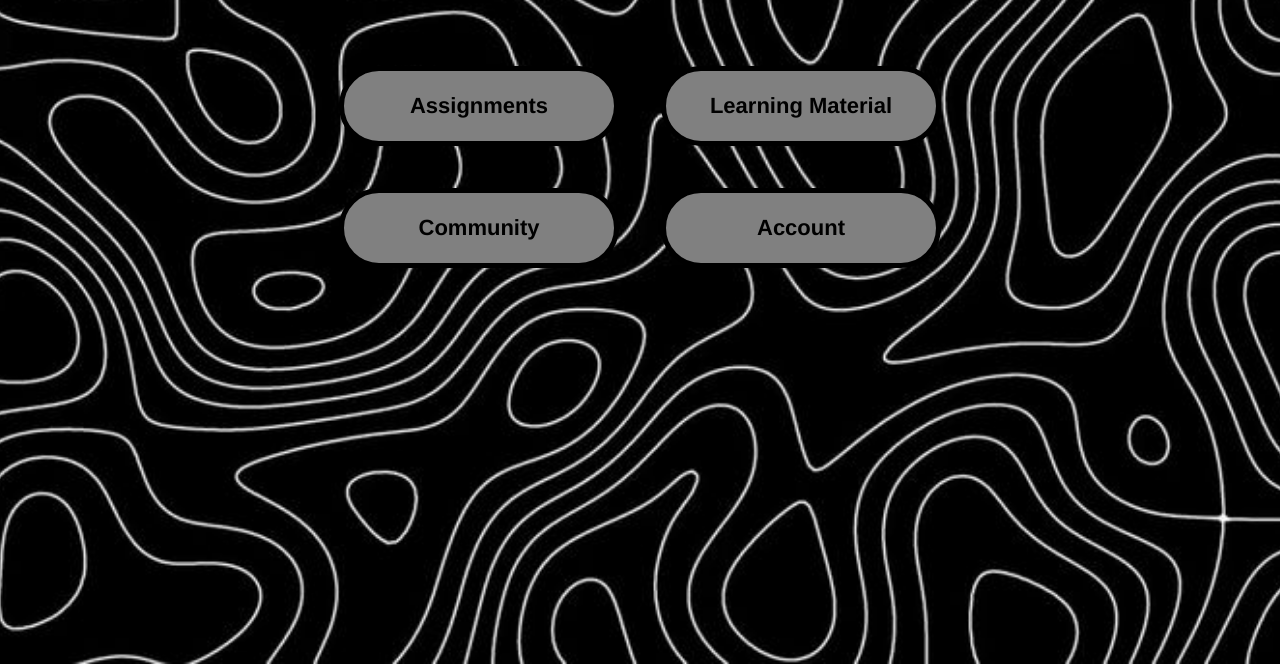
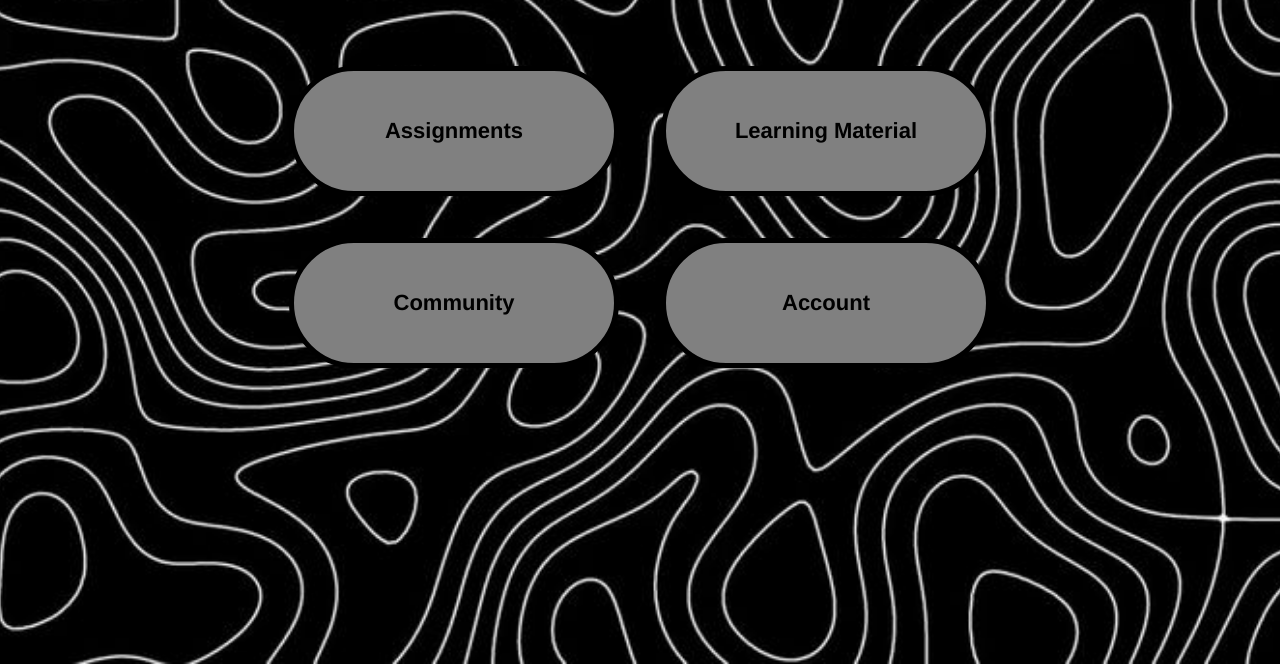
Before and after one commit to swarnavamondal/shelves-prototype-, a plain HTML site: page index.html in a window 1280 px wide. Shown: the part 136-800 px from the top of the page. Drawn offline with nearby package versions, Linux system fonts and the light colour scheme.

Commit message:
new commit

```diff
--- a/first_page.css
+++ b/first_page.css
@@ -15,8 +15,8 @@ h4 {
     font-family: 'Arimo', sans-serif;
     border: 5px solid;
     text-align: center;
-    width: 250px;
-    height: 50px;
+    width: 300px;
+    height: 100px;
     font-size: 22px;
     background-color: grey;
     padding: 10px;
@@ -25,6 +25,7 @@ h4 {
     align-items: center;
     justify-content: center;
     margin: 0; /* Optional: removes extra space */
+    transition: color 0.2s;
 }
 table{
         margin-left: auto;
@@ -52,22 +53,7 @@ a, a:visited, a:active, a:hover {
     color: inherit;
     text-decoration: none;
 }
-h4 {
-    font-family: 'Arimo', sans-serif;
-    border: 5px solid;
-    text-align: center;
-    width: 250px;
-    height: 50px;
-    font-size: 22px;
-    background-color: grey;
-    padding: 10px;
-    border-radius: 999px; /* Capsule shape */
-    display: flex;
-    align-items: center;
-    justify-content: center;
-    margin: 0; /* Optional: removes extra space */
-    transition: color 0.2s;
-}
+
 
 a:hover h4, h4:hover {
     color: whitesmoke;
--- a/index.html
+++ b/index.html
@@ -9,13 +9,13 @@
       href="https://fonts.googleapis.com/css2?family=Montserrat:wght@400;700&display=swap"
       rel="stylesheet"
     />
-    <!-- ...existing code... -->
+
     <link
       href="https://fonts.googleapis.com/css2?family=Arimo:wght@400;700&display=swap"
       rel="stylesheet"
     />
-    <!-- ...existing code... -->
-    <link rel="stylesheet" href="first_page.css" />
+
+    <link rel="stylesheet" href="/first_page.css" />
     <title>front page</title>
   </head>
   <body>
```
Also changed, not shown: assignments.html (+0 -2 lines), learning_materials.html (+1 -7 lines).
